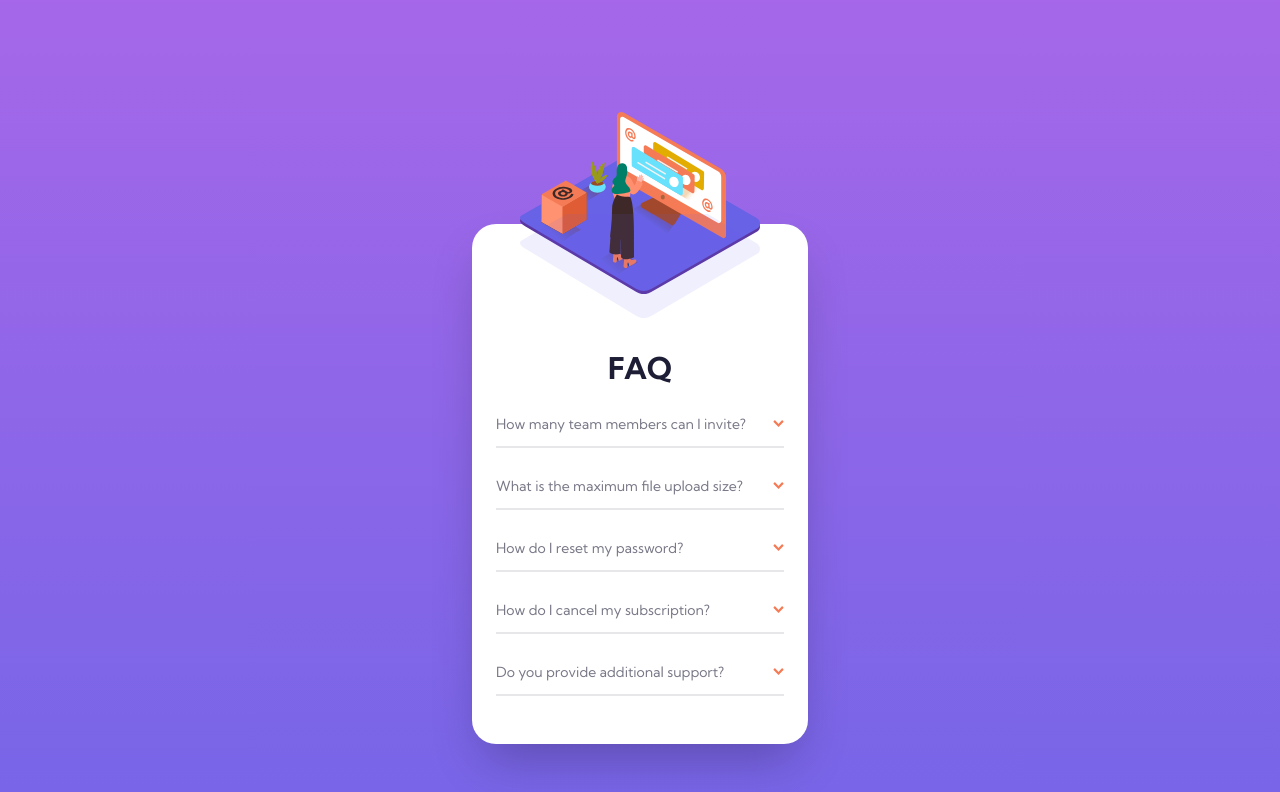
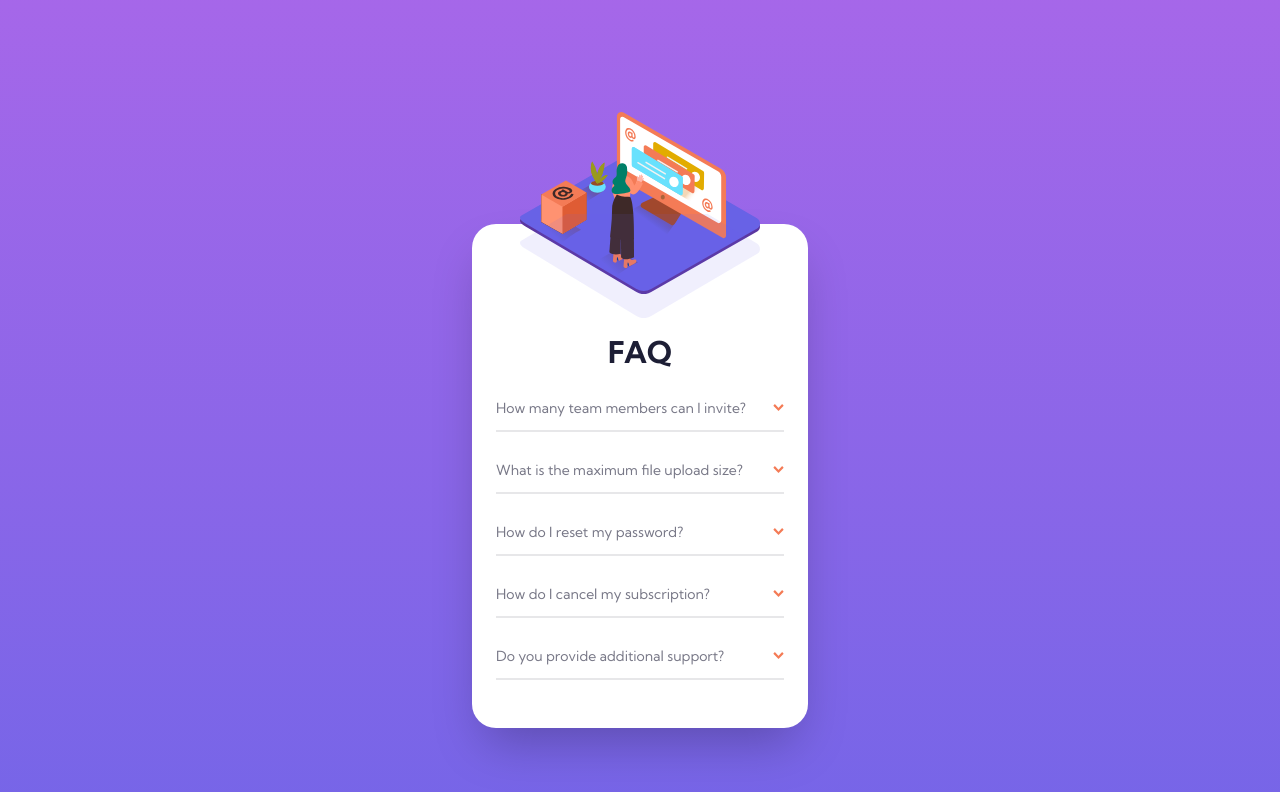
Before and after one commit to fkrunic/frontend-mentor-faq-accordion-card, a Vue app: page / in a window 1280 px wide. Shown: the part 160-952 px from the top of the page. Built offline with nearby package versions, Linux system fonts and the light colour scheme.

Commit message:
images now grouped

```diff
--- a/src/App.vue
+++ b/src/App.vue
@@ -33,16 +33,18 @@ const faqs: Array<FAQ> = [
 
 <template>
   <div class="flex flex-col justify-start items-center min-h-screen">
-    <div class="flex flex-col gap-4 m-[24em] pb-12 w-[21rem] desktop:w-[50rem] items-center desktop:items-end bg-white rounded-3xl shadow-2xl">
-      <img class="-mt-28 w-60" src="./assets/img/illustration-woman-online-mobile.svg" alt="women-online-mobile">
-      <img class="-mt-24" src="./assets/img/bg-pattern-mobile.svg" alt="background-shadow">
-      <p class="font-bold text-3xl pt-4 desktop:pt-10 text-dark-blue">FAQ</p>
-      <Accordion
-        v-for="fq of faqs"
-        :key="fq.question"
-        :question="fq.question"
-        :answer="fq.answer"
-        ></Accordion>
+    <div
+      class="flex flex-col desktop:flex-row m-[24em] pb-12 w-[21rem] desktop:w-[50rem] items-center desktop:items-end bg-white rounded-3xl shadow-2xl">
+
+      <div class="flex flex-col gap-4 -mt-28">
+        <img class="w-60" src="./assets/img/illustration-woman-online-mobile.svg" alt="women-online-mobile">
+        <img class="-mt-24" src="./assets/img/bg-pattern-mobile.svg" alt="background-shadow">
+      </div>
+
+      <div class="flex flex-col items-center gap-4">
+        <p class="font-bold text-3xl pt-4 desktop:pt-10 text-dark-blue">FAQ</p>
+        <Accordion v-for="fq of faqs" :key="fq.question" :question="fq.question" :answer="fq.answer"></Accordion>
+      </div>
     </div>
   </div>
 </template>
```
